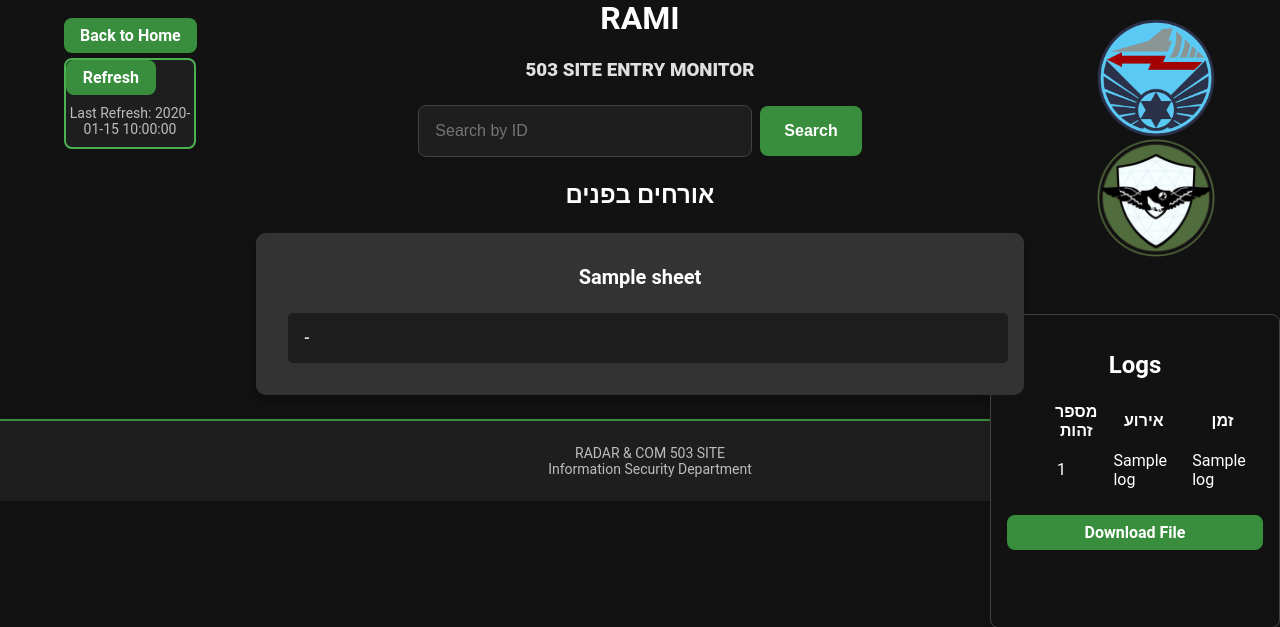
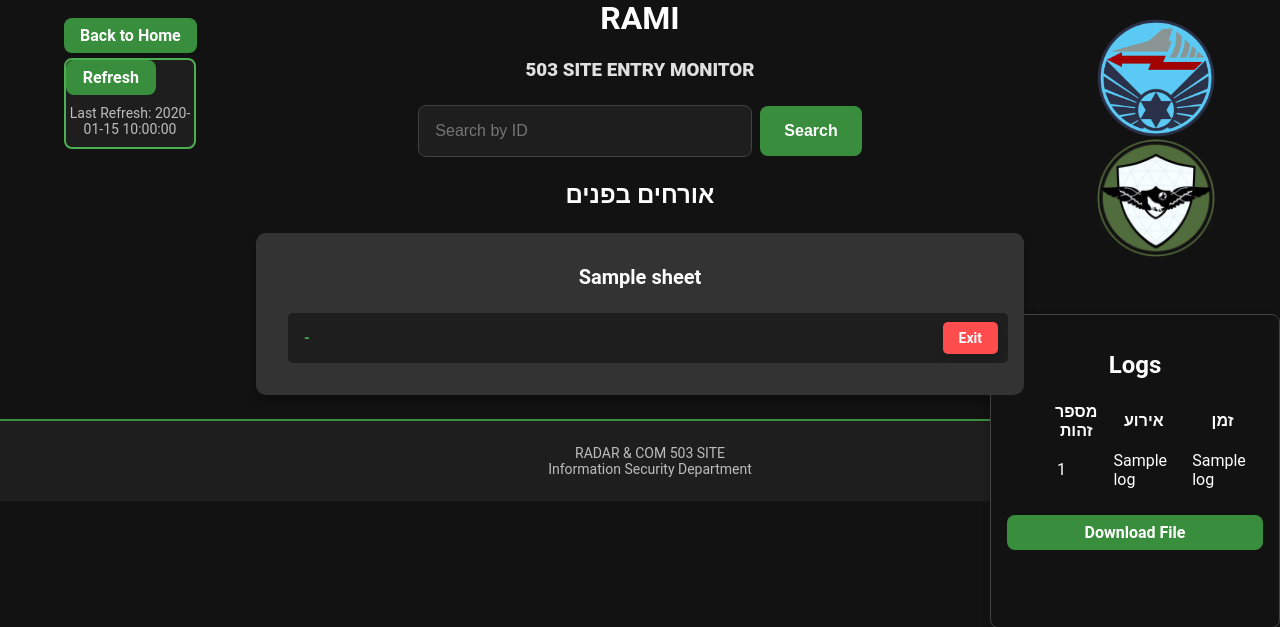
Before and after one commit to YonLiud/rami, a Flask app: template templates/home.html in a window 1280 px wide. Shown: the part 22-649 px from the top of the page. Run offline with Flask 3, Linux system fonts and the light colour scheme; the template is opened without the code that fills it: most values are stand-ins (such as "Sample title", 1, 10 or a date in 2020); parts of the project's set-up code (start-up, migrations or seed data) failed here and were passed over.

Commit message:
feat: enhance home page visitor display with exit button

```diff
--- a/static/list.css
+++ b/static/list.css
@@ -36,7 +36,9 @@
 }
 
 .child-item {
+    position: relative;
     padding: var(--spacing-medium);
+    padding-right: 50px;
     background-color: var(--color-bg-tertiary);
     color: var(--color-text-secondary);
     font-size: 15px;
@@ -73,6 +75,28 @@
     transition: bottom 0.3s ease;
 }
 
+.child-item .exit-button {
+    position: absolute;
+    top: 50%;
+    right: 10px;
+    transform: translateY(-50%);
+    background-color: #ff4d4d;
+    color: white;
+    padding: 8px 16px;
+    font-size: 14px;
+    border: none;
+    border-radius: 5px;
+    cursor: pointer;
+    transition: all 0.3s ease;
+    box-shadow: 0 4px 6px rgba(0, 0, 0, 0.1);
+}
+
+.child-item .exit-button:hover {
+    background-color: #ff1a1a;
+    transform: translateY(-50%) scale(1.05);
+    box-shadow: 0 6px 8px rgba(0, 0, 0, 0.2);
+}
+
 .parent-header {
     text-align: center;
     font-size: var(--font-size-large);
--- a/templates/home.html
+++ b/templates/home.html
@@ -45,11 +45,12 @@
             </div>
             <ul class="child-list">
                 {% for visitor in visitors %}
-                <a href="/visitor/{{ visitor['מספר תעודה'] }}">
                     <li class="child-item">
-                        {{ visitor['מספר תעודה'] }} - {{ visitor['שם מלא'] }}
+                        <a href="/visitor/{{ visitor['מספר תעודה'] }}">
+                            {{ visitor['מספר תעודה'] }} - {{ visitor['שם מלא'] }}
+                        </a>
+                        <a class="exit-button" href="/mark_exit/{{ visitor['מספר תעודה'] }}">Exit</a>
                     </li>
-                </a>
                 {% endfor %}
             </ul>
         </li>
```
Also changed, not shown: README.md.
